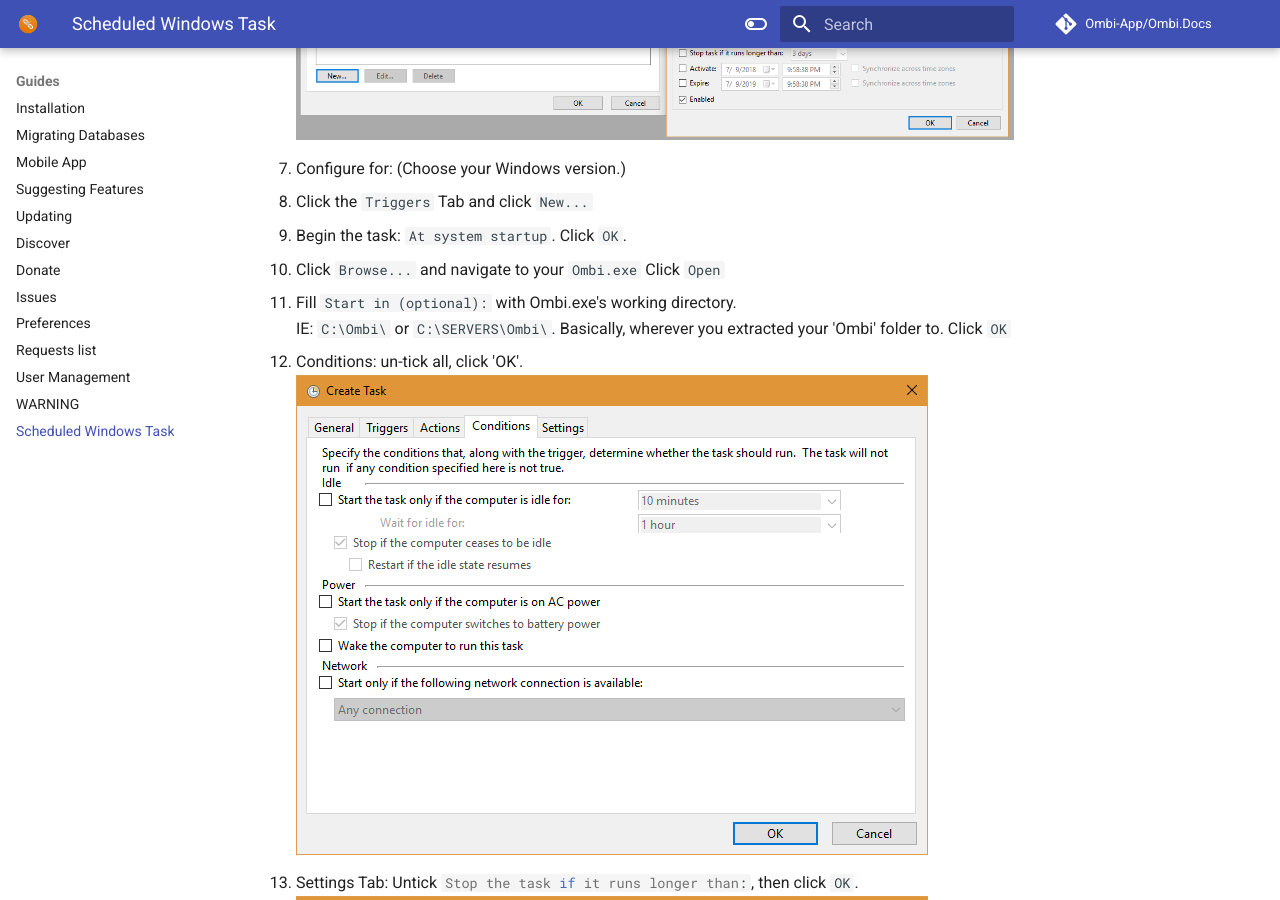
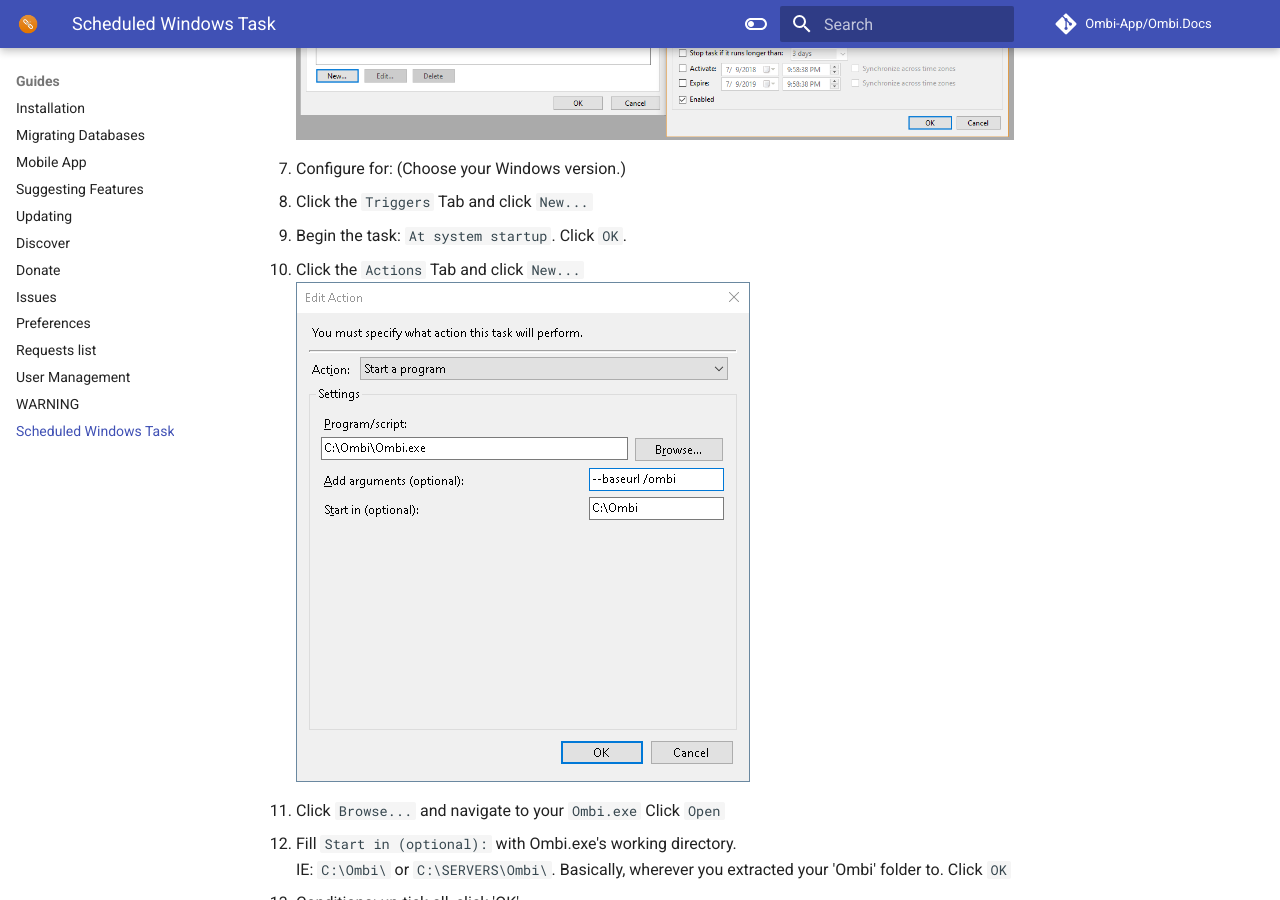
Before and after one commit to Ombi-app/Ombi.Docs, an MkDocs documentation site: the page built from docs/guides/schedule-with-pictures.md, in a window 1280 px wide and 900 px high, scrolled down 1706 px. Built offline with MkDocs 1.6.1 and Material for MkDocs 9.7.7, drawn with Linux system fonts in a browser that asks for light colours; comment, search, counter and statistics services are not loaded.

Commit message:
Add missing scheduler step

```diff
--- a/docs/guides/schedule-with-pictures.md
+++ b/docs/guides/schedule-with-pictures.md
@@ -16,8 +16,10 @@
 7. Configure for: (Choose your Windows version.)
 8. Click the `Triggers` Tab and click `New...`
 9. Begin the task: `At system startup`. Click `OK`.
-10. Click `Browse...` and navigate to your `Ombi.exe` Click `Open`
-11. Fill `Start in (optional):` with Ombi.exe's working directory.
+10. Click the `Actions` Tab and click `New...`
+![Task Action](../assets/images/task_actions.png){: loading=lazy }
+11. Click `Browse...` and navigate to your `Ombi.exe` Click `Open`
+12. Fill `Start in (optional):` with Ombi.exe's working directory.
 IE: `C:\Ombi\` or `C:\SERVERS\Ombi\`. Basically, wherever you extracted your 'Ombi' folder to. Click `OK`
 12. Conditions: un-tick all, click 'OK'.
 ![Task Conditions](../assets/images/task_conditions.png){: loading=lazy }
```
Also changed, not shown: docs/assets/images/task_actions.png (added).
